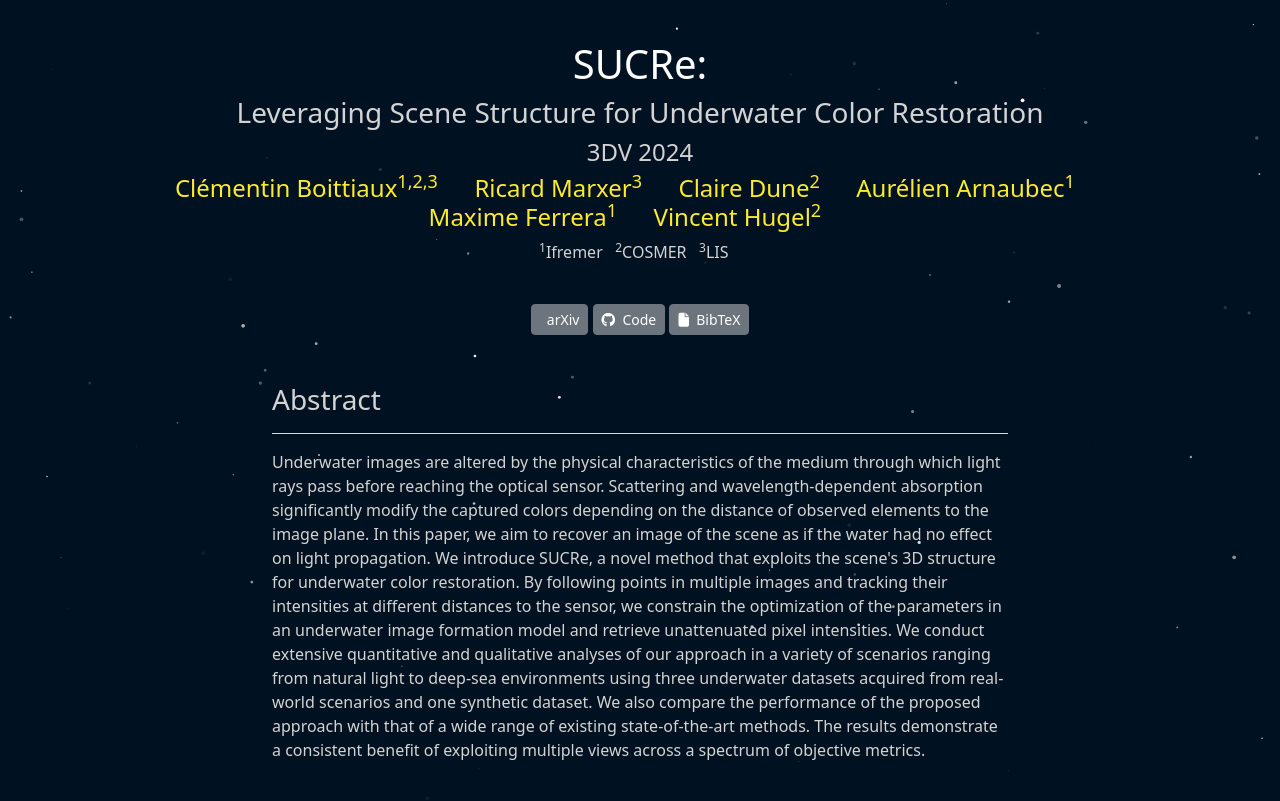
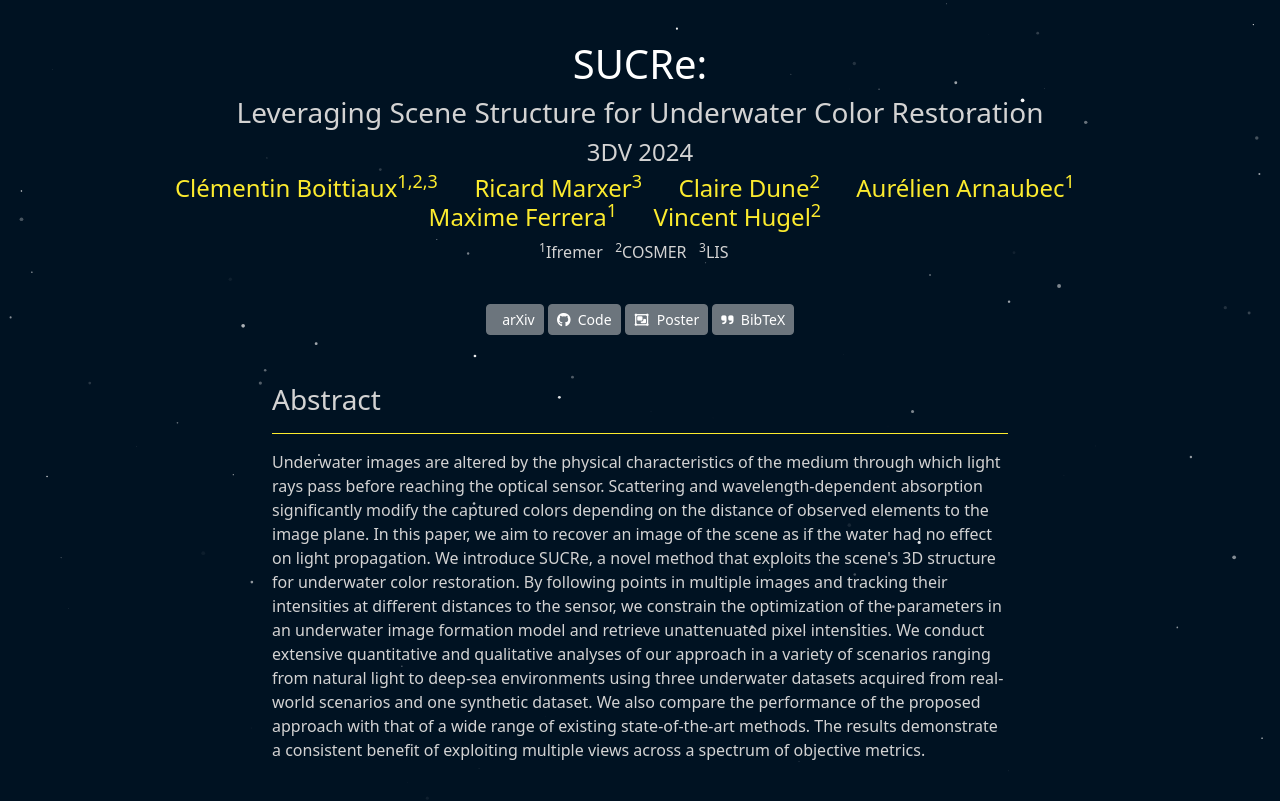
Before and after one commit to clementinboittiaux/clementinboittiaux.github.io, a plain HTML site: page sucre/index.html in a window 1280 px wide. Shown: the top 801 px of the page. Drawn offline with nearby package versions, Linux system fonts and the light colour scheme; some icons are missing.

Commit message:
add sucre poster

```diff
--- a/sucre/index.html
+++ b/sucre/index.html
@@ -47,8 +47,8 @@
                 <div class="col-md-12 mt-3">
                     <a href="https://arxiv.org/abs/2212.09129" class="btn btn-secondary btn-sm" target="_blank"><i class="ai ai-arxiv"></i>&nbsp;&nbsp;arXiv</a>
                     <a href="https://github.com/clementinboittiaux/sucre" target="_blank" class="btn btn-secondary btn-sm"><i class="fa-brands fa-github"></i>&nbsp;&nbsp;Code</a>
-
-                    <a href="#citation" class="btn btn-secondary btn-sm"><i class="fa-solid fa-file"></i>&nbsp;&nbsp;BibTeX</a>
+                    <a href="assets/sucre_poster.pdf" target="_blank" class="btn btn-secondary btn-sm"><i class="fa-regular fa-object-group"></i>&nbsp;&nbsp;Poster</a>
+                    <a href="#citation" class="btn btn-secondary btn-sm"><i class="fa-solid fa-quote-right"></i>&nbsp;&nbsp;BibTeX</a>
                 </div>
             </div>
             <div class="row">
```
Also changed, not shown: 1 other file.
